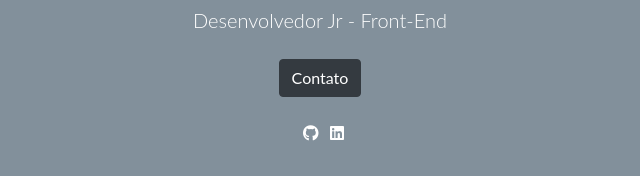
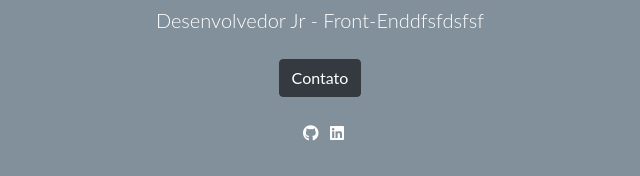
Before and after one commit to kevin-lopes/Portf-lio, a plain HTML site: page index.html in a window 1280 px wide. Shown: the part 515-691 px from the top of the page, 320-960 px from the left. Drawn offline with nearby package versions, Linux system fonts and the light colour scheme.

Commit message:
Update index.html

```diff
--- a/index.html
+++ b/index.html
@@ -157,7 +157,7 @@
           Kevin Lopes
         </h1>
         <p class="lead" style="color: white !important">
-          Desenvolvedor Jr - Front-End
+          Desenvolvedor Jr - Front-Enddfsfdsfsf
         </p>
         <p>
           <a href="#contato" class="btn btn-dark my-2">Contato</a>
```
